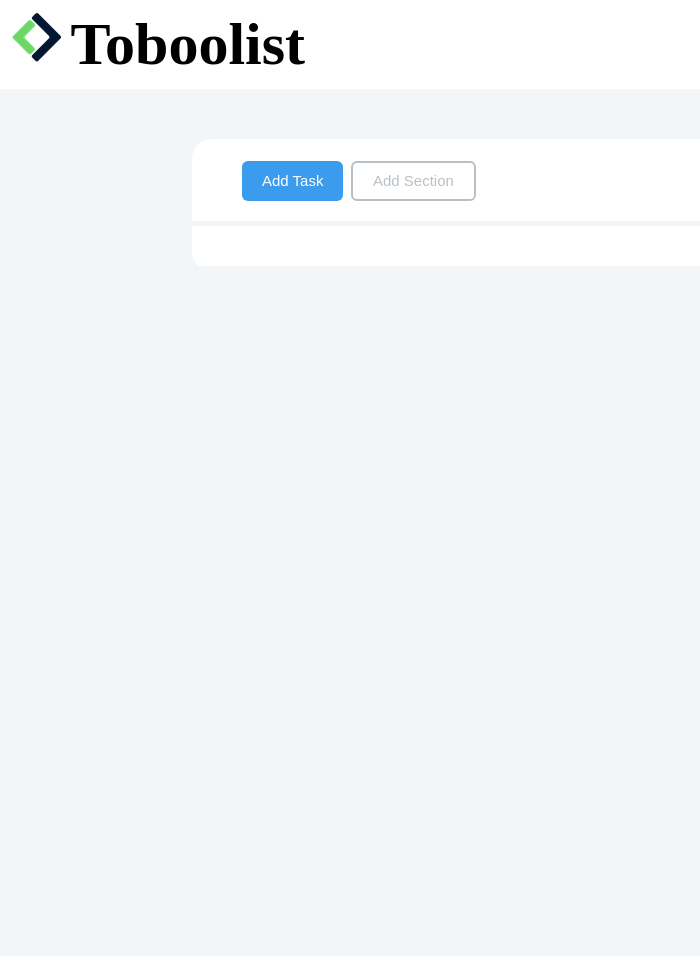
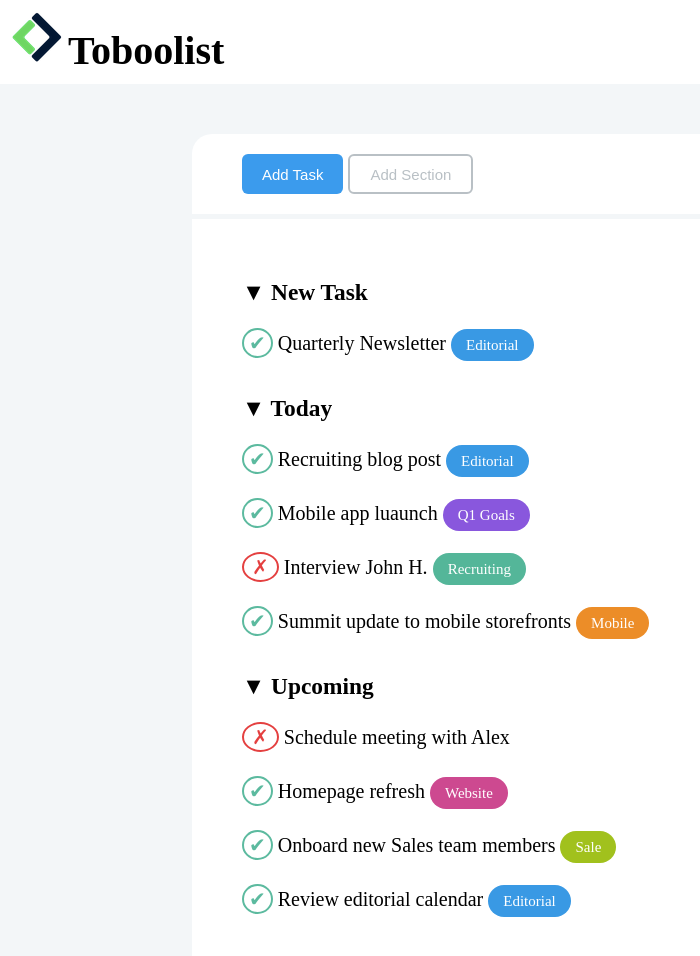
Before and after one commit to DanieleAntonaci/html-css-toboolist, a plain HTML site: page index.html in a window 1280 px wide. Shown: the whole page, without its empty margins (0-700 px from the left). Before the commit the page ends 800 px from the top, so only its background shows below. Drawn offline with Linux system fonts and the light colour scheme.

Commit message:
correzioni css e lista

```diff
--- a/css/style.css
+++ b/css/style.css
@@ -5,15 +5,16 @@
 }
 
 body{
-    font-size: 30px;
+    font-size: 20px;
     background-color: rgb(243, 246, 248);
+}
 
-}
 header{
     padding: 10px 10px;
-  background-color: white;
+    background-color: white;
+}
 
-}
+
 h1{
     display: inline;
 }
@@ -30,7 +31,6 @@ section{
     margin: 0;
     padding: 20px 50px ;
     border-bottom: 5px solid rgb(243, 246, 248);
-
 }
 
 /* Button look */
@@ -41,6 +41,7 @@ button{
     border-radius: 6px;
     font-size: 15px;
 }
+
 .blue-button{
     background-color: rgb(59, 155, 237);
     color: white;
@@ -52,3 +53,62 @@ button{
     color: rgb(185, 192, 197);
     border: 2px solid rgb(185, 192, 197);
 }
+
+p{
+    margin-bottom: 40px;
+}
+
+h3{
+    margin-bottom: 25px;
+}
+
+.cross-mark,.check-mark{
+    border-radius: 50%;
+}
+
+.check-mark{
+    color: rgb(92, 186, 159);
+    border: 2px solid rgb(92, 186, 159);
+    padding: 2px 5px;
+}
+
+.cross-mark{
+    color: rgb(228, 64, 64);
+    border: 2px solid rgb(228, 64, 64);
+    padding: 2px 8px;
+}
+
+div{
+    margin-bottom: 30px;
+}
+    /* type-box form */
+.type-box{
+    color: white;
+    font-size: 15px;
+    padding: 8px 15px;
+    border-radius: 20px;
+}
+    /* Color editorial */
+.editorial{
+    background-color: rgb(57, 153, 228);
+}
+
+.q1-goals{
+    background-color: rgb(137, 87, 221);
+}
+
+.recruiting{
+    background-color: rgb(84, 182, 153);
+}
+
+.mobile{
+    background-color: rgb(236, 141, 40);
+}
+
+.website{
+    background-color: rgb(205, 73, 144);
+}
+
+.sale{
+    background-color: rgb(161, 193, 29);
+}
--- a/index.html
+++ b/index.html
@@ -23,6 +23,63 @@
             </section>
             <section>
                 <!-- List -->
+                <p>
+                    <h3>&#9660; New Task</h3>
+                    <div>
+                        <span class="check-mark"> &#10004;</span>
+                        Quarterly Newsletter
+                        <span class="type-box editorial">Editorial</span>
+                    </div>
+                </p>
+                <p>
+                    <h3>&#9660; Today</h3>
+
+                    <div>
+                        <span class="check-mark"> &#10004;</span>
+                        Recruiting blog post
+                        <span class="type-box editorial">Editorial</span>
+                    </div>
+
+                    <div>
+                        <span class="check-mark"> &#10004;</span>
+                        Mobile app luaunch
+                        <span class="type-box q1-goals">Q1 Goals</span>
+                    </div>
+
+                    <div>
+                        <span class="cross-mark"> &#10007;</span>
+                        Interview John H.
+                        <span class="type-box recruiting">Recruiting</span>
+                    </div>
+
+                    <div>
+                        <span class="check-mark"> &#10004;</span>
+                        Summit update to mobile storefronts
+                        <span class="type-box mobile">Mobile</span>
+                    </div>
+                </p>
+                <p>
+                    <h3>&#9660; Upcoming</h3>
+                    <div>
+                        <span class="cross-mark"> &#10007;</span>
+                        Schedule meeting with Alex
+                    </div>
+                    <div>
+                        <span class="check-mark"> &#10004;</span>
+                        Homepage refresh
+                        <span class="type-box website">Website</span>
+                    </div>
+                    <div>
+                        <span class="check-mark"> &#10004;</span>
+                        Onboard new Sales team members
+                        <span class="type-box sale">Sale</span>
+                    </div>
+                    <div>
+                        <span class="check-mark"> &#10004;</span>
+                        Review editorial calendar
+                        <span class="type-box editorial">Editorial</span>
+                    </div>
+                </p>
             </section>
         </div>
     </main>
```
